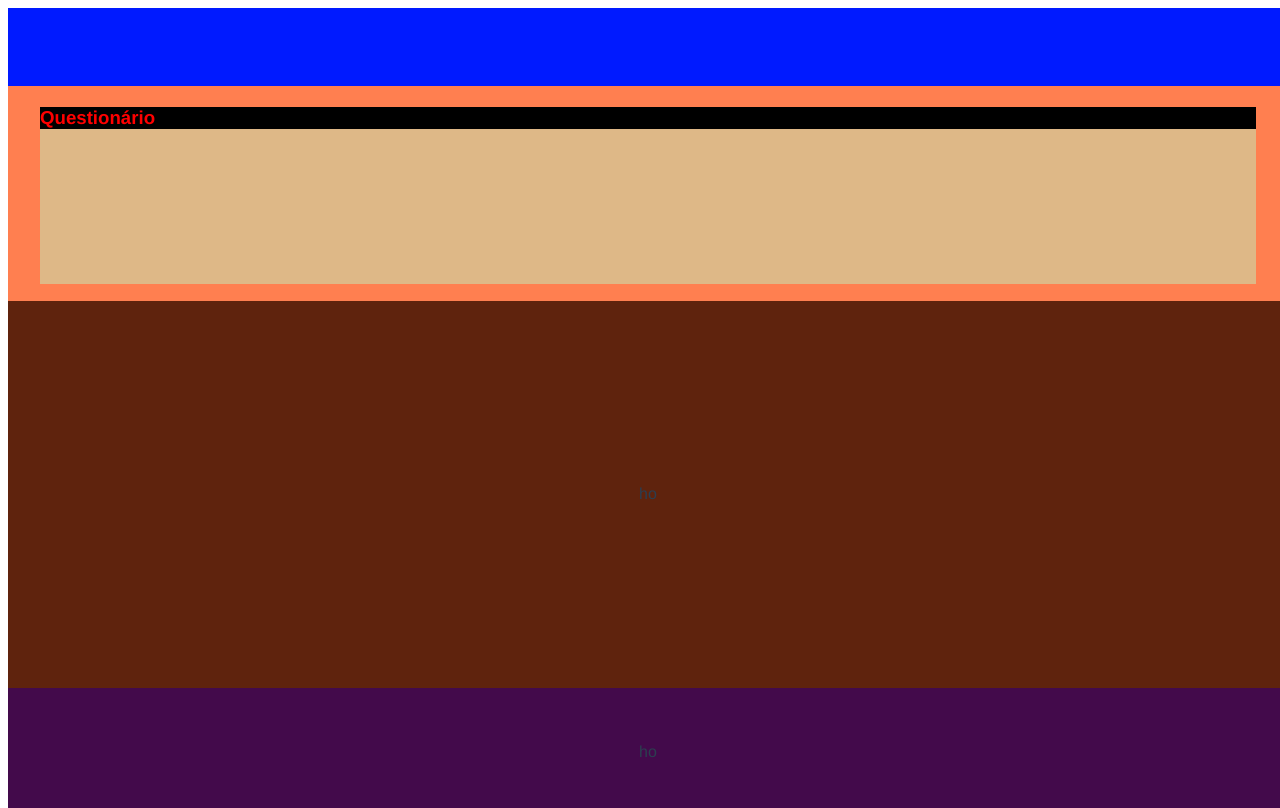
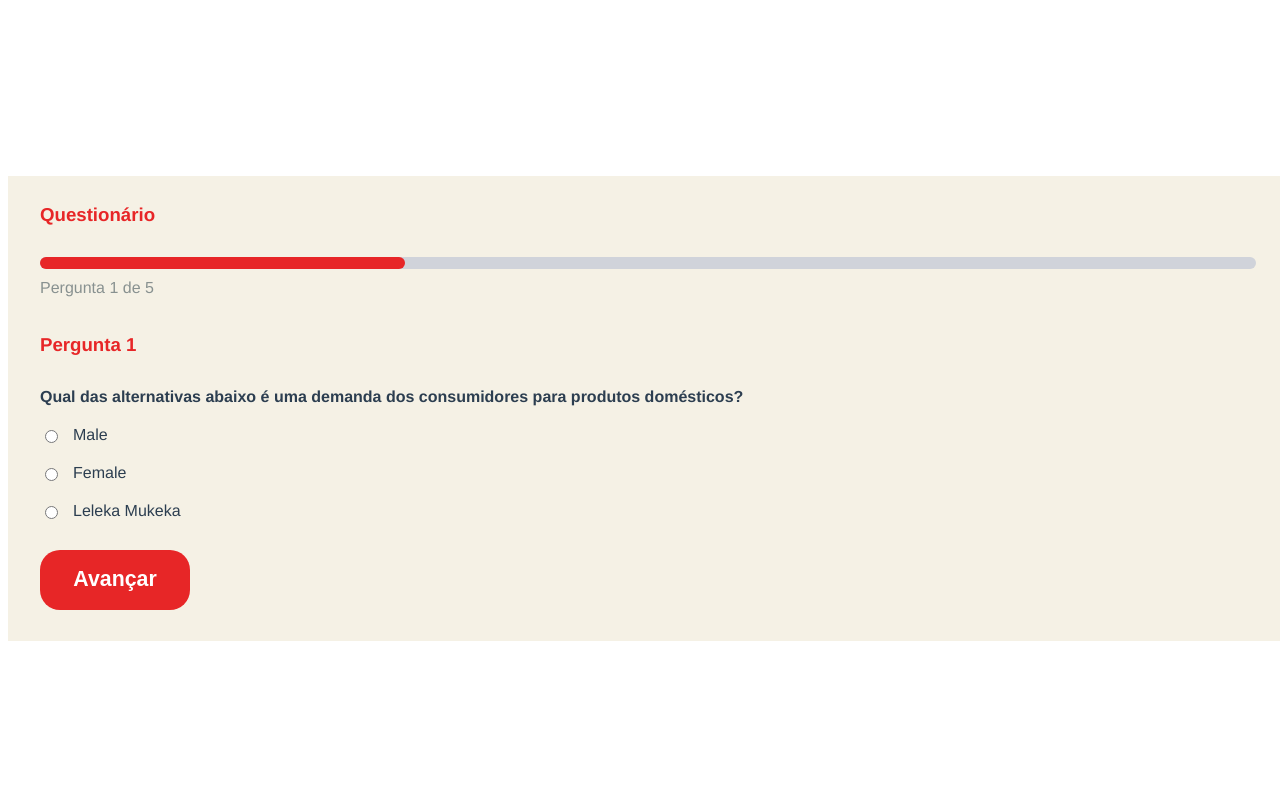
Before and after one commit to Mazzei64/digi-frontend, a Vue app: page / in a window 1280 px wide. Built offline with nearby package versions, Linux system fonts and the light colour scheme; the HTML template or start-up script is replaced by a standard one.

Commit message:
feature: gives the main template a complete sample skeleton model.

```diff
--- a/src/components/HeaderTimeline.vue
+++ b/src/components/HeaderTimeline.vue
@@ -1,9 +1,12 @@
 <template>
-    <div class="questions-timeline-div outer-box">
+    <div class="questions-timeline-div">
         <div class="questions-timeline">
             <span id="questions-timeline-title">Questionário</span>
             <div class="main-timeline">
-
+                <div class="timeline-bar">
+                  <div class="timeline-bar-gauge"></div>
+                </div>
+                <div class="question-mark">Pergunta {{ currentQuestionNumber }} de {{ totalNumberOfQuestions }}</div>
             </div>
         </div>
     </div>
@@ -14,7 +17,8 @@
     name: 'HeaderTimeline',
     data () {
       return {
-        msg: ''
+        currentQuestionNumber: 1,
+        totalNumberOfQuestions: 5
       }
     }
   }
@@ -22,26 +26,55 @@
 
 <style>
 .questions-timeline-div {
-    background-color: coral;
+    height: 140px;
+    /* background-color: rgb(252, 206, 189); */
 }
 .questions-timeline {
-    background-color: aliceblue;
+    /* background-color: aliceblue; */
     width: 95%;
-    height: 80%;
+    height: 60%;
 }
 .main-timeline {
-    background-color: burlywood;
+    /* display: block; */
+    /* background-color: burlywood; */
+    justify-content: center;
+    align-items: center;
     width: 100%;
-    height: 90%;
+    height: 70%;
+    /* padding-top: 30px; */
+}
+.timeline-bar {
+  /* display: block; */
+  background-color: #d0d3da;
+  border-radius: 10px;
+  width: 100%;
+  height: 12px;
+  /* margin-top: 50px; */
+}
+.question-mark {
+  display: flex;
+  color: #889190;
+  /* background-color: aliceblue; */
+  /* padding-left: 10px; */
+  padding-top: 10px;
+  /* margin-top: 50px; */
+}
+.timeline-bar-gauge {
+  background-color: #e72627;
+  border-radius: 10px;
+  width: 30%;
+  height: 100%;
 }
 #questions-timeline-title {
     display: flex;
     font-size: 14pt;
     font-weight:bold;
-    color: red;
+    color: #e72627;
     justify-items: start;
     width: 100%;
-    background-color: black;
+    height: 40%;
+    margin-bottom: 20px;
+    /* background-color: black; */
 }
 
 </style>
--- a/src/components/Home.vue
+++ b/src/components/Home.vue
@@ -1,22 +1,21 @@
 <template>
     <div class="quiz-main-body">
         <div class="quiz-main-template">
-            <HeaderTimeline/>
-            <div class="questions-radio-div outer-box">
+            <HeaderTimeline class="outer-box"/>
+            <QuestionsRadio class="outer-box" />
+            <!-- <div class="next-button-div outer-box">
                 ho
-            </div>
-            <div class="next-button-div outer-box">
-                ho
-            </div>
+            </div> -->
         </div>
     </div>
 </template>
 
   <script lang="ts">
   import HeaderTimeline from './HeaderTimeline.vue'
+  import QuestionsRadio from './QuestionsRadio.vue';
 
   export default {
-    components: { HeaderTimeline },
+    components: { HeaderTimeline, QuestionsRadio },
     name: 'home',
     data () {
       return {
@@ -35,24 +34,20 @@
     display: flex;
     align-items: center;
     justify-content: center;
-    background-color: rgb(0, 26, 255);
+    background-color: #ffffff;
 }
 .quiz-main-template {
     position: fixed;
     width: 1280px;
-    height: 645px;
-    background-color: rgb(250, 212, 163);
+    height: 465px;
+    background-color: #f5f1e5;
 }
 .outer-box {
     display: flex;
     justify-content: center;
     align-items: center;
     width: 100%;
-    height: 215px;
-}
-.questions-radio-div {
-    background-color: rgb(95, 35, 13);
-    height: 60%;
+    /* height: 215px; */
 }
 .next-button-div {
     background-color: rgb(67, 10, 75);
--- /dev/null
+++ b/src/components/QuestionsRadio.vue
@@ -0,0 +1,97 @@
+<template>
+    <div class="questions-radio-div">
+        <div class="questions-radio">
+            <div class="question-title">Pergunta {{ questionNumber }}</div>
+            <div class="question">{{ question }}</div>
+            <div class="question-radio-div">
+                <form id="question-radio-form">
+                    <div class="radio-items">
+                        <input type="radio" name="gender" id="radnor"/>
+                        <label id="lable-for-rad" for="radnor">Male</label>
+                    </div>
+                    <div class="radio-items">
+                        <input type="radio" name="gender" id="radnor" />
+                        <label id="lable-for-rad" for="radnor">Female</label>
+                    </div>
+                    <div class="radio-items">
+                        <input type="radio" name="gender" id="radnor" />
+                        <label id="lable-for-rad" for="radnor">Leleka Mukeka</label>
+                    </div>
+                    <div class="radio-items">
+                        <button id="question-button" type="submit">Avançar</button>
+                    </div>
+                </form>
+            </div>
+        </div>
+    </div>
+</template>
+
+  <script lang="ts">
+  export default {
+    name: 'QuestionsRadio',
+    data () {
+      return {
+        questionNumber : 1,
+        question: 'Qual das alternativas abaixo é uma demanda dos consumidores para produtos domésticos?'
+      }
+    }
+  }
+</script>
+
+<style>
+.questions-radio-div {
+    /* background-color: rgb(95, 35, 13); */
+    height: 80%;
+    /* padding-top: -15px; */
+    /* margin-bottom: ; */
+}
+.questions-radio {
+    width: 95%;
+    height: 90%;
+    /* background-color: rgb(255, 194, 190); */
+}
+.question-title {
+    display: flex;
+    font-size: 14pt;
+    /* background-color: white; */
+    height: 10%;
+    color: #e72627;
+    font-weight: bold;
+}
+.question {
+    display: flex;
+    margin-top: 20px;
+    /* color: #e72627; */
+    font-weight: bold;
+}
+.question-radio-div {
+    display: flex;
+    justify-content: start;
+    margin-top: 20px;
+    height: 80%;
+    /* background-color: aliceblue; */
+}
+.radio-items {
+    padding-bottom: 20px;
+    display: flex;
+}
+#question-radio-form {
+    /* background-color: rgb(0, 0, 0); */
+}
+#question-button {
+    margin-top: 10px;
+    width: 150px;
+    height: 60px;
+    border-color: transparent;
+    border-radius: 20px;
+    font-size: 16pt;
+    font-weight: bold;
+    background-color: #e72627;
+    color: white;
+    cursor: pointer;
+}
+#lable-for-rad {
+    padding-left: 12px;
+    font-size: 12pt;
+}
+</style>
```
Also changed, not shown: src/assets/logo.png (deleted).
